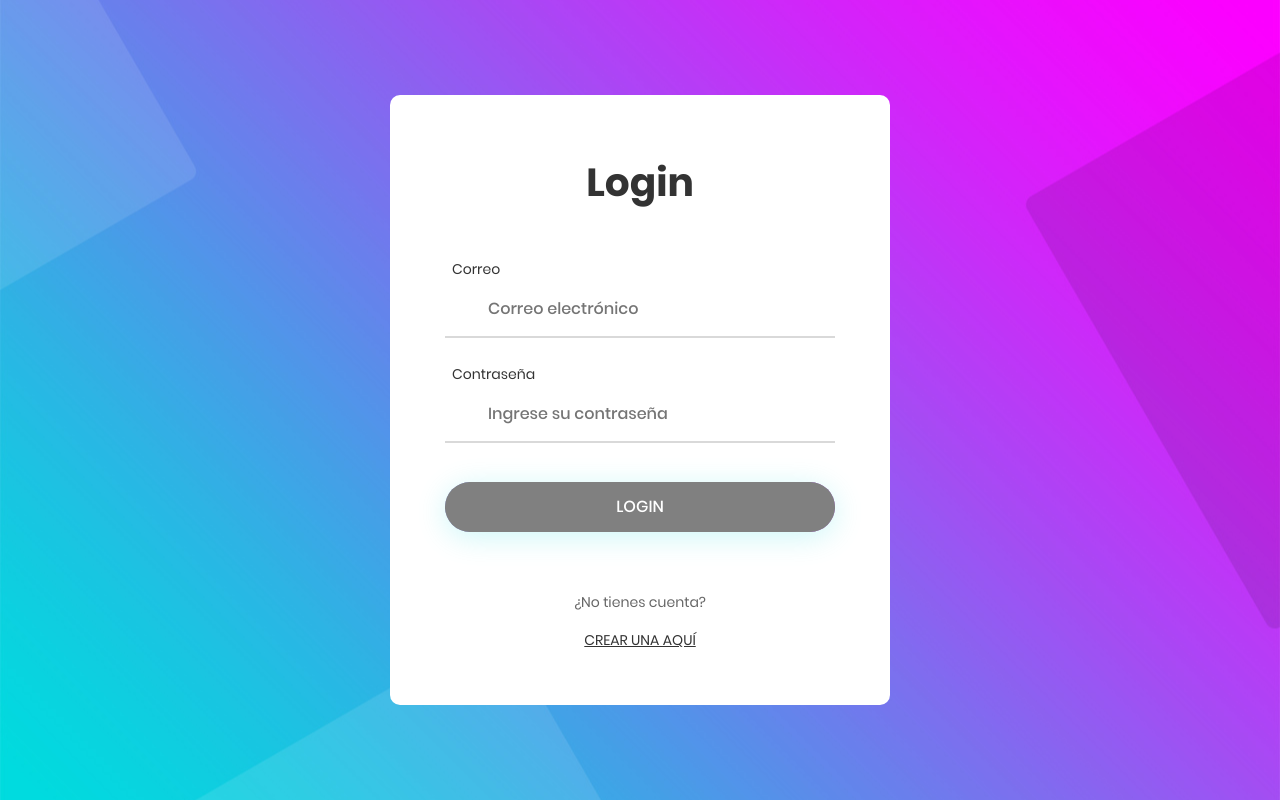
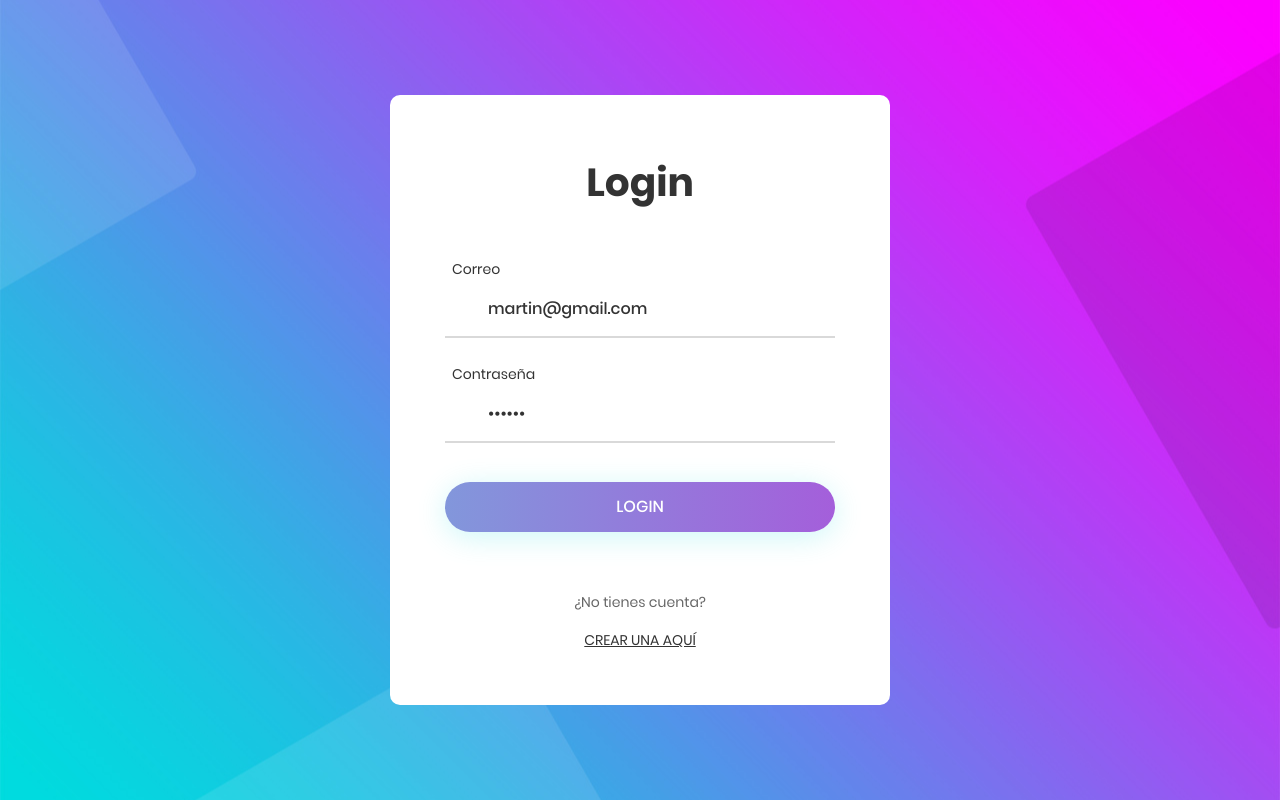
Before and after one commit to magadiflo/auth-angular-y-backend, an Angular app in the folder auth-app/: page /auth/login in a window 1280 px wide. Built offline with nearby package versions, Linux system fonts and the light colour scheme.

Commit message:
Manejo de errores

```diff
--- a/auth-app/package.json
+++ b/auth-app/package.json
@@ -19,6 +19,7 @@
     "@angular/platform-browser-dynamic": "^16.1.0",
     "@angular/router": "^16.1.0",
     "rxjs": "~7.8.0",
+    "sweetalert2": "^11.7.22",
     "tslib": "^2.3.0",
     "zone.js": "~0.13.0"
   },
--- a/auth-app/src/app/auth/pages/login-page/login-page.component.ts
+++ b/auth-app/src/app/auth/pages/login-page/login-page.component.ts
@@ -1,6 +1,7 @@
 import { Component, inject } from '@angular/core';
 import { FormBuilder, FormGroup, Validators } from '@angular/forms';
 
+import Swal from 'sweetalert2'
 import { AuthService } from '../../services/auth.service';
 
 @Component({
@@ -15,15 +16,25 @@ export class LoginPageComponent {
   private _authService = inject(AuthService);
 
   public myForm: FormGroup = this._fb.nonNullable.group({
-    email: ['', [Validators.required, Validators.email]],
-    password: ['', [Validators.required, Validators.minLength(6)]],
+    email: ['martin@gmail.com', [Validators.required, Validators.email]],
+    password: ['123456', [Validators.required, Validators.minLength(6)]],
   });
 
   login(): void {
     const { email, password } = this.myForm.value;
     this._authService.login(email, password)
-      .subscribe(isAuthenticated => {
-        console.log({ isAuthenticated });
+      .subscribe({
+        next: isAuthenticated => {
+          console.log({ isAuthenticated });
+        },
+        error: err => {
+          console.log({ errorComponente: err });
+          Swal.fire({
+            icon: 'error',
+            title: 'Oops...',
+            text: err,
+          })
+        }
       });
   }
 
--- a/auth-app/src/app/auth/services/auth.service.ts
+++ b/auth-app/src/app/auth/services/auth.service.ts
@@ -1,6 +1,6 @@
 import { Injectable, computed, inject, signal } from '@angular/core';
 import { HttpClient } from '@angular/common/http';
-import { Observable, map, tap } from 'rxjs';
+import { Observable, catchError, map, tap, throwError } from 'rxjs';
 
 import { environment } from '../../../environments/environment';
 import { AuthStatus, LoginResponse, User } from '../interfaces';
@@ -32,7 +32,7 @@ export class AuthService {
           console.log({ user, token });
         }),
         map(resp => true),
-        // TODO: errores
+        catchError(err => throwError(() => err.error.message)),
       );
   }
 
```
Also changed, not shown: 1 other file (tests, documents, lock files or other folders).
